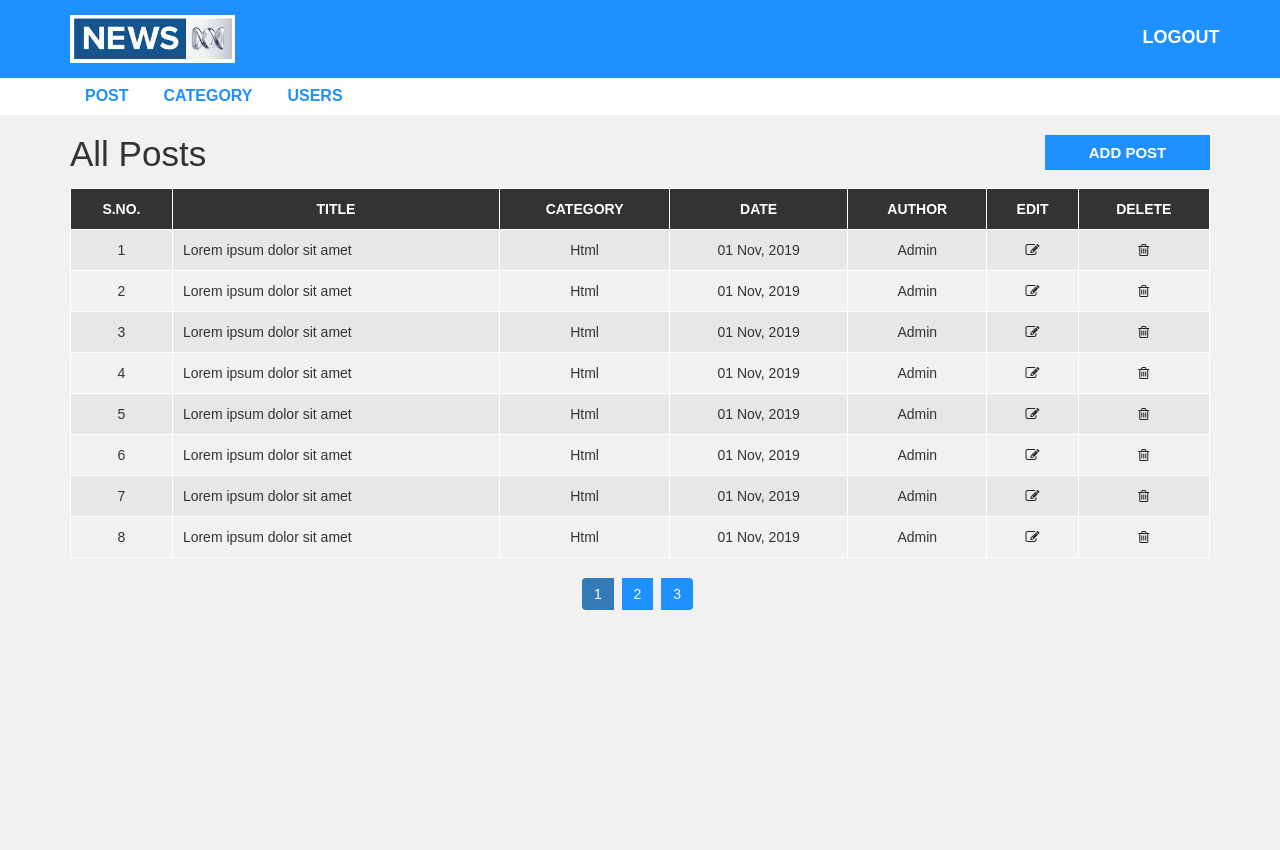
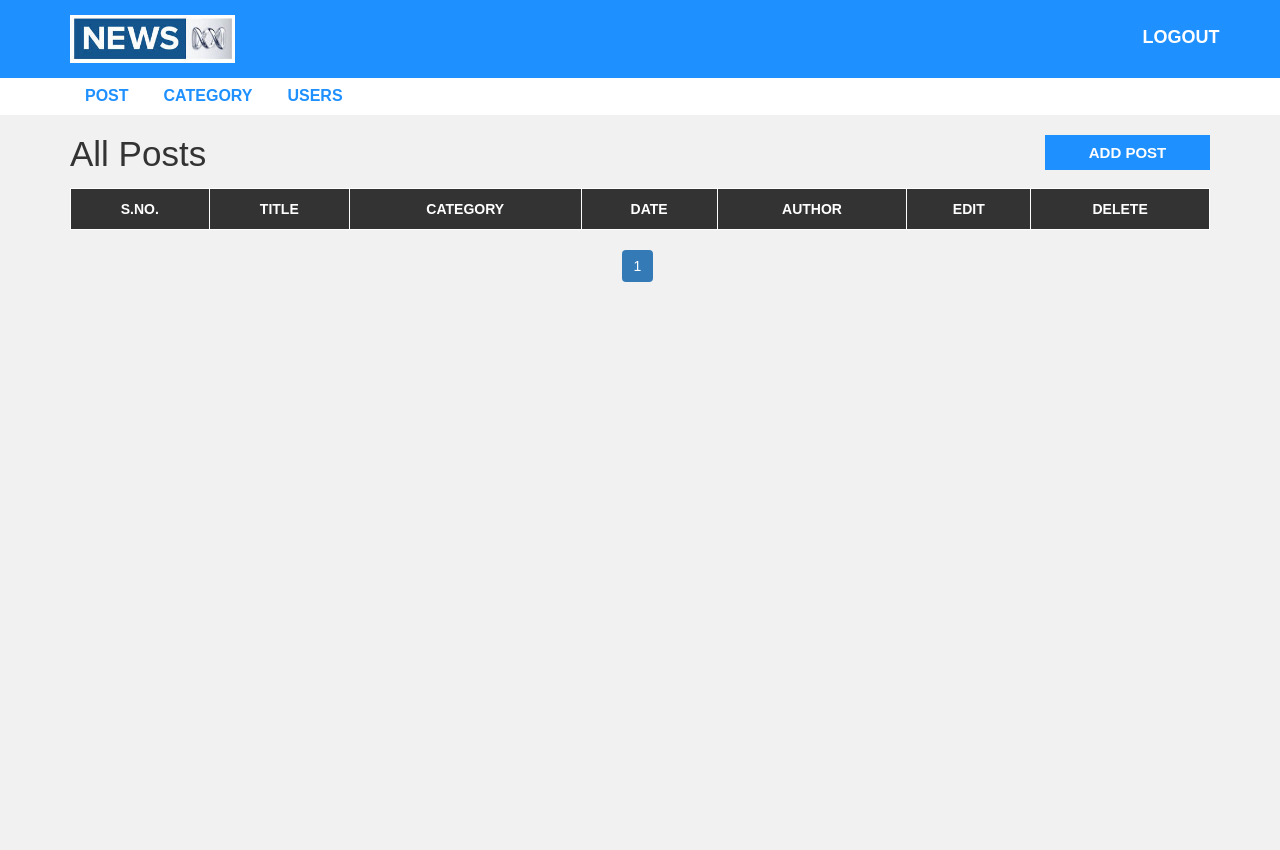
Before and after one commit to developerHub01/News-Portal-PHP, a PHP site: page /web/admin/post.php in a window 1280 px wide. Shown: the top 850 px of the page. Run offline with PHP 8.4, Linux system fonts and the light colour scheme; the visitor is signed in with stand-in values (Sample User, id 1); tables that the repository leaves empty hold one stand-in row (values such as "Sample post"); lists and menus that the app fills with data are empty.

Commit message:
post page complete

```diff
--- a/admin/category.php
+++ b/admin/category.php
@@ -32,11 +32,12 @@ $category_result = $conn->query($sql_category) or die("Query Failed");
                     <tbody>
                     <?php
                         if($category_result->num_rows){
+                            $serial = (($current_page-1) * $row_per_page) + 1;
                             while($row = $category_result->fetch_assoc()){
                             ?>
                                 <tr>
                                     <td class='id'>
-                                        <?php echo $row['category_id'] ?>
+                                        <?php echo $serial++ ?>
                                     </td>
                                     <td>
                                         <?php echo $row['category_name'] ?>
--- /dev/null
+++ b/admin/delete-post.php
@@ -0,0 +1,3 @@
+<?php
+
+?>
--- a/admin/post.php
+++ b/admin/post.php
@@ -1,4 +1,11 @@
-<?php include "header.php"; ?>
+<?php include "header.php";
+
+$row_per_page = 4;
+
+$current_page = isset($_GET['page'])? $_GET['page']: 1;
+
+$offset = ($current_page-1) * $row_per_page;
+?>
   <div id="admin-content">
       <div class="container">
           <div class="row">
@@ -19,85 +26,67 @@
                           <th>Edit</th>
                           <th>Delete</th>
                       </thead>
-                      <tbody>
-                          <tr>
-                              <td class='id'>1</td>
-                              <td>Lorem ipsum dolor sit amet</td>
-                              <td>Html</td>
-                              <td>01 Nov, 2019</td>
-                              <td>Admin</td>
-                              <td class='edit'><a href='update-post.php'><i class='fa fa-edit'></i></a></td>
-                              <td class='delete'><a href='delete-post.php'><i class='fa fa-trash-o'></i></a></td>
+                    <?php
+                      $sql = "SELECT * FROM post
+                      JOIN category ON post.category = category.category_id
+                      JOIN user ON post.author = user.user_id
+                      ORDER BY post_id LIMIT $row_per_page OFFSET $offset";
+
+                      $result = $conn->query($sql) or die("Faild Query");
+
+                      if($result->num_rows){?>
+                        <tbody>
+                        <?php
+                        $serial = (($current_page-1) * $row_per_page) + 1;
+                        while($row = $result->fetch_assoc()){ ?>
+                        <tr>
+                            <td class='id'>
+                                <?php echo $serial++ ?>
+                            </td>
+                            <td>
+                                <?php echo ucwords($row['title'])?>
+                            </td>
+                            <td>
+                                <?php echo ucwords($row['category_name'])?>
+                            </td>
+                            <td>
+                                <?php echo $row['post_date']?>
+                            </td>
+                            <td>
+                                <?php echo ucwords($row['first_name'] . " " . $row['last_name'])?>
+                            </td>
+                            <td class='edit'>
+                                <a href='update-post.php?post_id=<?php echo $row['post_id']?>'><i class='fa fa-edit'></i>
+                                </a>
+                            </td>
+                            <td class='delete'>
+                                <a href='delete-post.php?post_id=<?php echo $row['post_id']?>'><i class='fa fa-trash-o'></i>
+                                </a>
+                            </td>
                           </tr>
-                          <tr>
-                              <td class='id'>2</td>
-                              <td>Lorem ipsum dolor sit amet</td>
-                              <td>Html</td>
-                              <td>01 Nov, 2019</td>
-                              <td>Admin</td>
-                              <td class='edit'><a href='update-post.php'><i class='fa fa-edit'></i></a></td>
-                              <td class='delete'><a href='delete-post.php'><i class='fa fa-trash-o'></i></a></td>
-                          </tr>
-                          <tr>
-                              <td class='id'>3</td>
-                              <td>Lorem ipsum dolor sit amet</td>
-                              <td>Html</td>
-                              <td>01 Nov, 2019</td>
-                              <td>Admin</td>
-                              <td class='edit'><a href='update-post.php'><i class='fa fa-edit'></i></a></td>
-                              <td class='delete'><a href='delete-post.php'><i class='fa fa-trash-o'></i></a></td>
-                          </tr>
-                          <tr>
-                              <td class='id'>4</td>
-                              <td>Lorem ipsum dolor sit amet</td>
-                              <td>Html</td>
-                              <td>01 Nov, 2019</td>
-                              <td>Admin</td>
-                              <td class='edit'><a href='update-post.php'><i class='fa fa-edit'></i></a></td>
-                              <td class='delete'><a href='delete-post.php'><i class='fa fa-trash-o'></i></a></td>
-                          </tr>
-                          <tr>
-                              <td class='id'>5</td>
-                              <td>Lorem ipsum dolor sit amet</td>
-                              <td>Html</td>
-                              <td>01 Nov, 2019</td>
-                              <td>Admin</td>
-                              <td class='edit'><a href='update-post.php'><i class='fa fa-edit'></i></a></td>
-                              <td class='delete'><a href='delete-post.php'><i class='fa fa-trash-o'></i></a></td>
-                          </tr>
-                          <tr>
-                              <td class='id'>6</td>
-                              <td>Lorem ipsum dolor sit amet</td>
-                              <td>Html</td>
-                              <td>01 Nov, 2019</td>
-                              <td>Admin</td>
-                              <td class='edit'><a href='update-post.php'><i class='fa fa-edit'></i></a></td>
-                              <td class='delete'><a href='delete-post.php'><i class='fa fa-trash-o'></i></a></td>
-                          </tr>
-                          <tr>
-                              <td class='id'>7</td>
-                              <td>Lorem ipsum dolor sit amet</td>
-                              <td>Html</td>
-                              <td>01 Nov, 2019</td>
-                              <td>Admin</td>
-                              <td class='edit'><a href='update-post.php'><i class='fa fa-edit'></i></a></td>
-                              <td class='delete'><a href='delete-post.php'><i class='fa fa-trash-o'></i></a></td>
-                          </tr>
-                          <tr>
-                              <td class='id'>8</td>
-                              <td>Lorem ipsum dolor sit amet</td>
-                              <td>Html</td>
-                              <td>01 Nov, 2019</td>
-                              <td>Admin</td>
-                              <td class='edit'><a href='update-post.php'><i class='fa fa-edit'></i></a></td>
-                              <td class='delete'><a href='delete-post.php'><i class='fa fa-trash-o'></i></a></td>
-                          </tr>
-                      </tbody>
+                        <?php } ?>
+                        </tbody>
+                    <?php } ?>
                   </table>
                   <ul class='pagination admin-pagination'>
-                      <li class="active"><a>1</a></li>
-                      <li><a>2</a></li>
-                      <li><a>3</a></li>
+                    <?php
+                    $total_post_sql = "SELECT COUNT(post_id) as total_post FROM post;";
+
+                    $total_post_number = $conn->query($total_post_sql) or die("Query failed");
+                    $total_post_number = ($total_post_number->fetch_assoc())['total_post'];
+
+                    for($page=1; $page<=ceil($total_post_number/$row_per_page); $page++){
+                        $active_class = $page == $current_page? 'active': '';
+                        ?>
+                            <li class="<?php echo $active_class?>">
+                                <a href="post.php?page=<?php echo $page ?>">
+                                    <?php echo $page?>
+                                </a>
+                            </li>
+                        <?php
+                    }
+                    ?>
+
                   </ul>
               </div>
           </div>
```
Also changed, not shown: admin/upload/Frame 173.jpg (added), admin/upload/julia-kadel-j1qmrXLSsuY-unsplash.jpg (added), admin/upload/lauren-mancke-aOC7TSLb1o8-unsplash.jpg (added), admin/upload/wes-hicks-4-EeTnaC1S4-unsplash.jpg (added).
